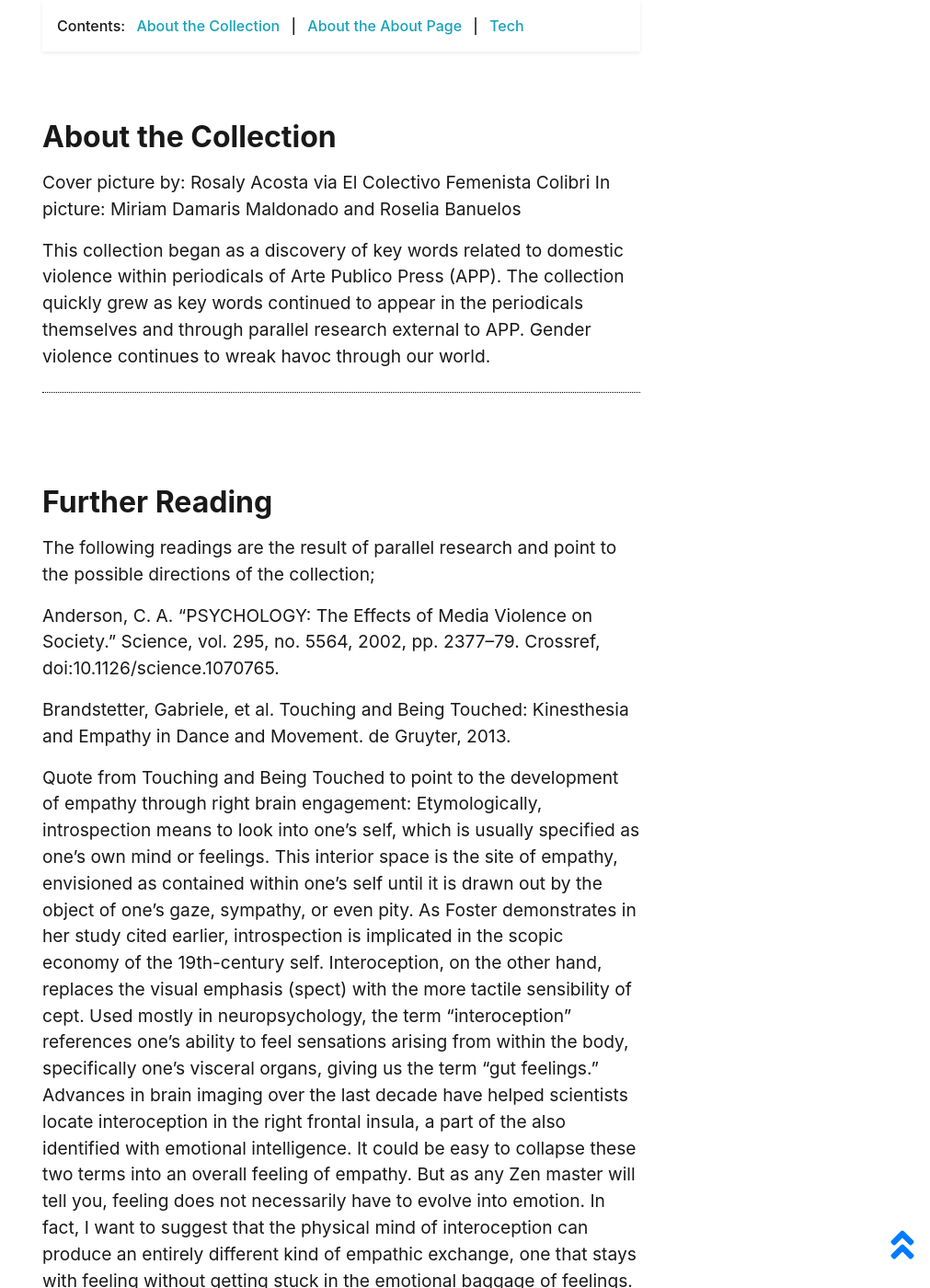
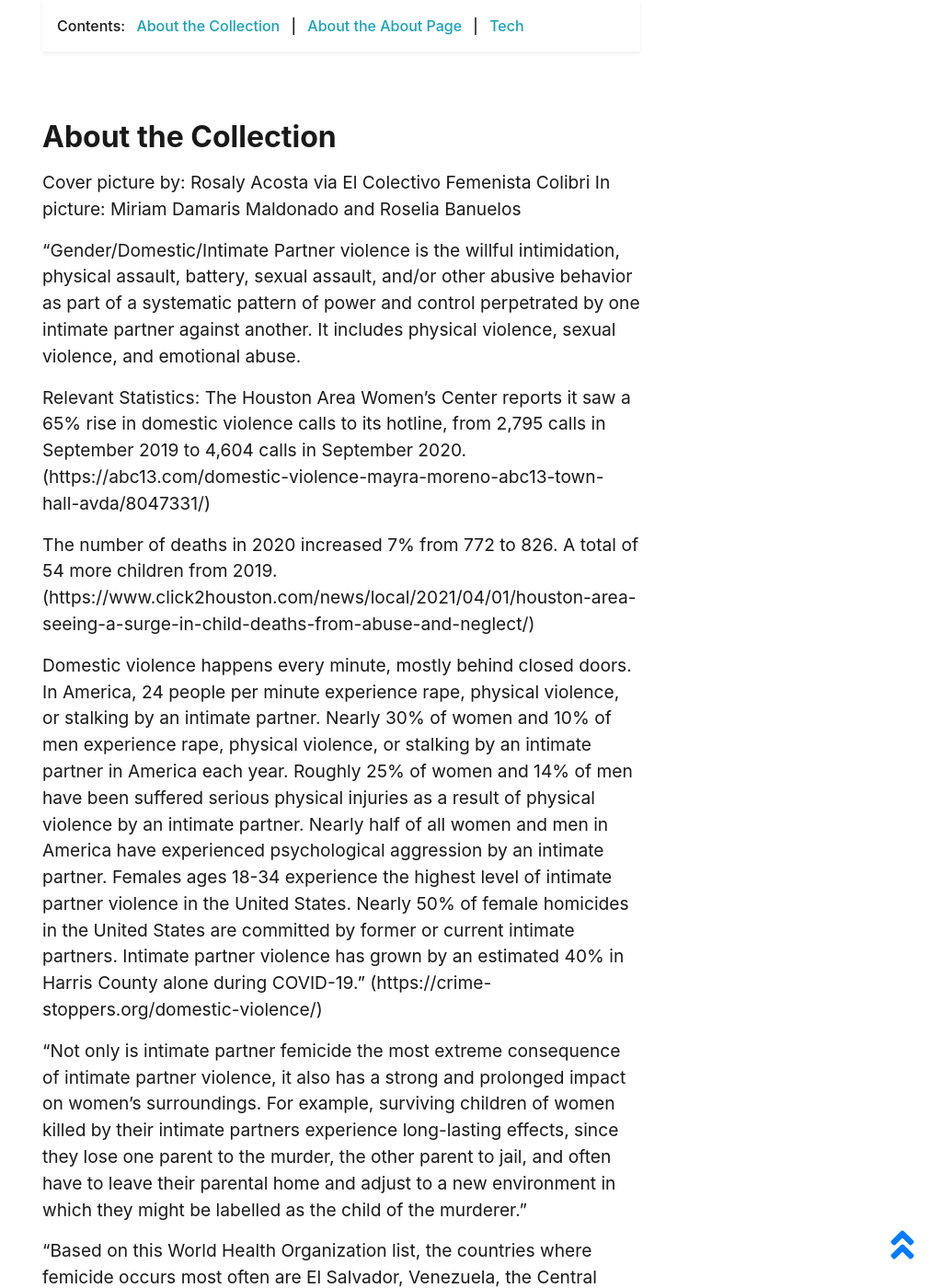
Before and after one commit to roseliabanuelos/recordinggenderviolence, a Jekyll site: the page built from pages/about.md, in a window 1280 px wide and 1400 px high, scrolled down 543 px. Shown: the whole window at 92% size, without its empty margins (269-1280 px from the left). Built offline with Jekyll 4.4.1, drawn with Linux system fonts in a browser that asks for light colours; some of the changed text lies outside the part shown.

Commit message:
update needs statement

```diff
--- a/pages/about.md
+++ b/pages/about.md
@@ -16,7 +16,27 @@ credits: true
 Cover picture by: Rosaly Acosta via El Colectivo Femenista Colibri
 In picture: Miriam Damaris Maldonado and Roselia Banuelos
 
-This collection began as a discovery of key words related to domestic violence within periodicals of Arte Publico Press (APP). The collection quickly grew as key words continued to appear in the periodicals themselves and through parallel research external to APP. Gender violence continues to wreak havoc through our world.
+"Gender/Domestic/Intimate Partner violence is the willful intimidation, physical assault, battery, sexual assault, and/or other abusive behavior as part of a systematic pattern of power and control perpetrated by one intimate partner against another. It includes physical violence, sexual violence, and emotional abuse.
+
+Relevant Statistics:
+The Houston Area Women's Center reports it saw a 65% rise in domestic violence calls to its hotline, from 2,795 calls in September 2019 to 4,604 calls in September 2020. (https://abc13.com/domestic-violence-mayra-moreno-abc13-town-hall-avda/8047331/)
+
+The number of deaths in 2020 increased 7% from 772 to 826. A total of 54 more children from 2019. (https://www.click2houston.com/news/local/2021/04/01/houston-area-seeing-a-surge-in-child-deaths-from-abuse-and-neglect/)
+
+Domestic violence happens every minute, mostly behind closed doors.
+In America, 24 people per minute experience rape, physical violence, or stalking by an intimate partner.
+Nearly 30% of women and 10% of men experience rape, physical violence, or stalking by an intimate partner in America each year.
+Roughly 25% of women and 14% of men have been suffered serious physical injuries as a result of physical violence by an intimate partner.
+Nearly half of all women and men in America have experienced psychological aggression by an intimate partner.
+Females ages 18-34 experience the highest level of intimate partner violence in the United States.
+Nearly 50% of female homicides in the United States are committed by former or current intimate partners.
+Intimate partner violence has grown by an estimated 40% in Harris County alone during COVID-19." (https://crime-stoppers.org/domestic-violence/)
+
+"Not only is intimate partner femicide the most extreme consequence of intimate partner violence, it also has a strong and prolonged impact on women’s surroundings. For example, surviving children of women killed by their intimate partners experience long-lasting effects, since they lose one parent to the murder, the other parent to jail, and often have to leave their parental home and adjust to a new environment in which they might be labelled as the child of the murderer."
+
+"Based on this World Health Organization list, the countries where femicide occurs most often are El Salvador, Venezuela, the Central African Republic, South Africa, Jamaica, Honduras, Guatemala, Guyana and Mexico." (https://www.worldvision.ca/stories/gender-equality/femicide-a-global-tragedy-no-matter-your-gender)
+
+The collection began as a discovery of key words related to domestic violence within periodicals of Arte Publico Press (APP). The collection quickly grew as key words continued to appear in the periodicals themselves and through parallel research external to APP. Gender violence continues to wreak havoc through our world.
 
 ## Further Reading
 
```
